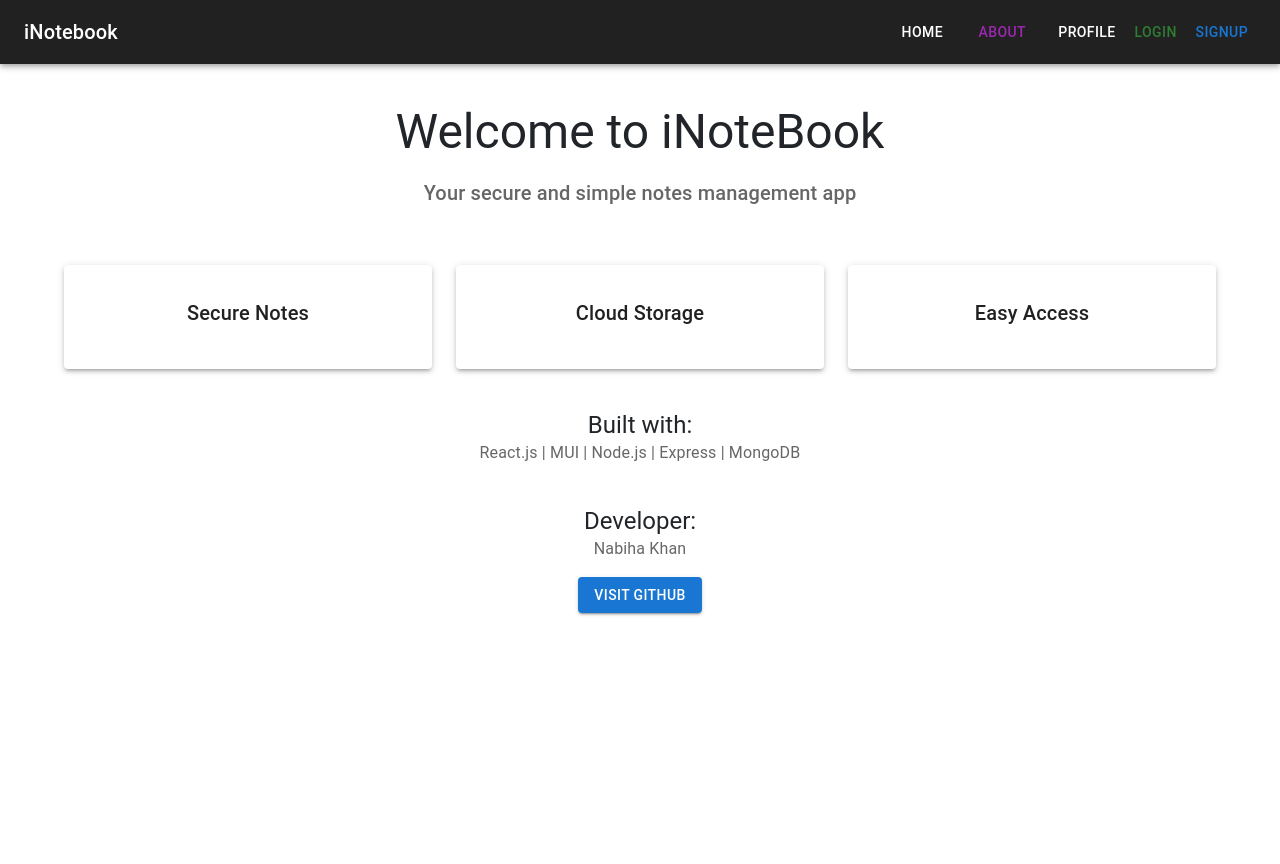
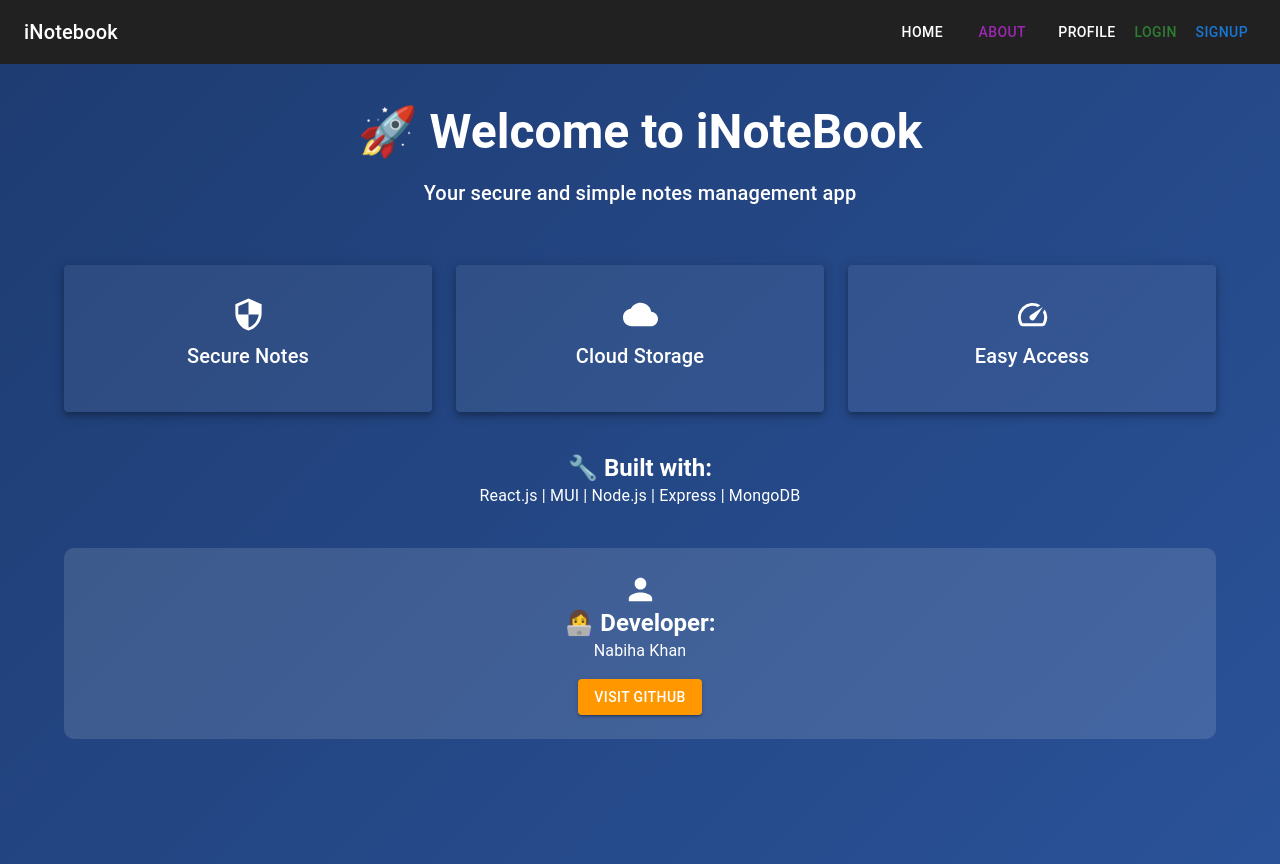
Before and after one commit to nabihakhan6t4/iNoteBook, a React (Vite) app: page /iNoteBook/about in a window 1280 px wide. Before the commit the page ends 800 px from the top, so only its background shows below. Built offline with nearby package versions, Linux system fonts and the light colour scheme.

Commit message:
changes about page

```diff
--- a/src/components/About.jsx
+++ b/src/components/About.jsx
@@ -1,24 +1,31 @@
 import React from "react";
-import { Container, Typography, Card, CardContent, Grid, Button } from "@mui/material";
+import { Container, Typography, Card, CardContent, Grid, Button, Box } from "@mui/material";
+import { Info, Security, Cloud, Speed, Code, Person } from "@mui/icons-material";
 
 const About = () => {
   return (
-    <Container sx={{ textAlign: "center", mt: 5 }}>
+    <Box sx={{ minHeight: "100vh", background: "linear-gradient(135deg, #1e3c72, #2a5298)", color: "white", py: 5 }}>
+      <Container sx={{ textAlign: "center" }}>
         {/* Hero Section */}
-      <Typography variant="h3" gutterBottom>
-        Welcome to iNoteBook
+        <Typography variant="h3" gutterBottom sx={{ fontWeight: "bold" }}>
+          🚀 Welcome to iNoteBook
         </Typography>
-      <Typography variant="h6" color="textSecondary" gutterBottom>
+        <Typography variant="h6" color="white" gutterBottom>
           Your secure and simple notes management app
         </Typography>
 
         {/* Features Section */}
         <Grid container spacing={3} justifyContent="center" sx={{ mt: 4 }}>
-        {["Secure Notes", "Cloud Storage", "Easy Access"].map((feature, index) => (
+          {[
+            { text: "Secure Notes", icon: <Security fontSize="large" /> },
+            { text: "Cloud Storage", icon: <Cloud fontSize="large" /> },
+            { text: "Easy Access", icon: <Speed fontSize="large" /> },
+          ].map((feature, index) => (
             <Grid item key={index} xs={12} sm={4}>
-            <Card sx={{ p: 2, boxShadow: 3 }}>
+              <Card sx={{ p: 2, boxShadow: 5, textAlign: "center", background: "#ffffff10", color: "white" }}>
                 <CardContent>
-                <Typography variant="h6">{feature}</Typography>
+                  {feature.icon}
+                  <Typography variant="h6" sx={{ mt: 1 }}>{feature.text}</Typography>
                 </CardContent>
               </Card>
             </Grid>
@@ -26,29 +33,33 @@ const About = () => {
         </Grid>
 
         {/* Tech Stack */}
-      <Typography variant="h5" sx={{ mt: 5 }}>
-        Built with:
+        <Typography variant="h5" sx={{ mt: 5, fontWeight: "bold" }}>
+          🔧 Built with:
         </Typography>
-      <Typography variant="body1" color="textSecondary">
+        <Typography variant="body1" color="white">
           React.js | MUI | Node.js | Express | MongoDB
         </Typography>
 
         {/* Developer Info */}
-      <Typography variant="h5" sx={{ mt: 5 }}>
-        Developer:
+        <Box sx={{ mt: 5, p: 3, background: "#ffffff20", borderRadius: "10px" }}>
+          <Person fontSize="large" />
+          <Typography variant="h5" sx={{ fontWeight: "bold" }}>
+            👩‍💻 Developer:
           </Typography>
-      <Typography variant="body1" color="textSecondary">
+          <Typography variant="body1" color="white">
             Nabiha Khan
           </Typography>
           <Button
             variant="contained"
-        sx={{ mt: 2 }}
+            sx={{ mt: 2, backgroundColor: "#ff9800", "&:hover": { backgroundColor: "#e68900" } }}
             href="https://github.com/nabihakhan6t4"
             target="_blank"
           >
             Visit GitHub
           </Button>
+        </Box>
       </Container>
+    </Box>
   );
 };
 
```
Lines whose indentation alone changed are shown as unchanged.
